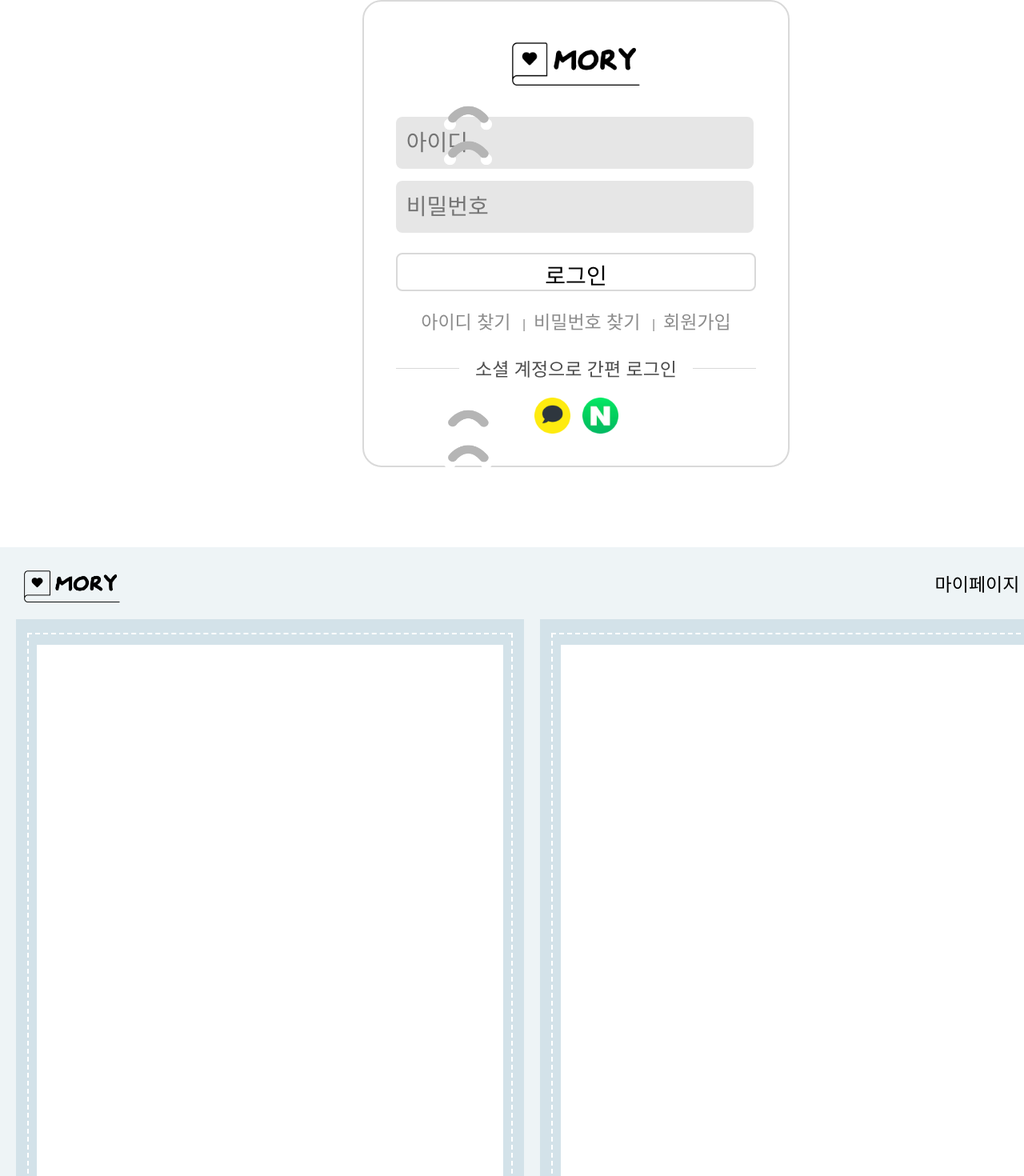
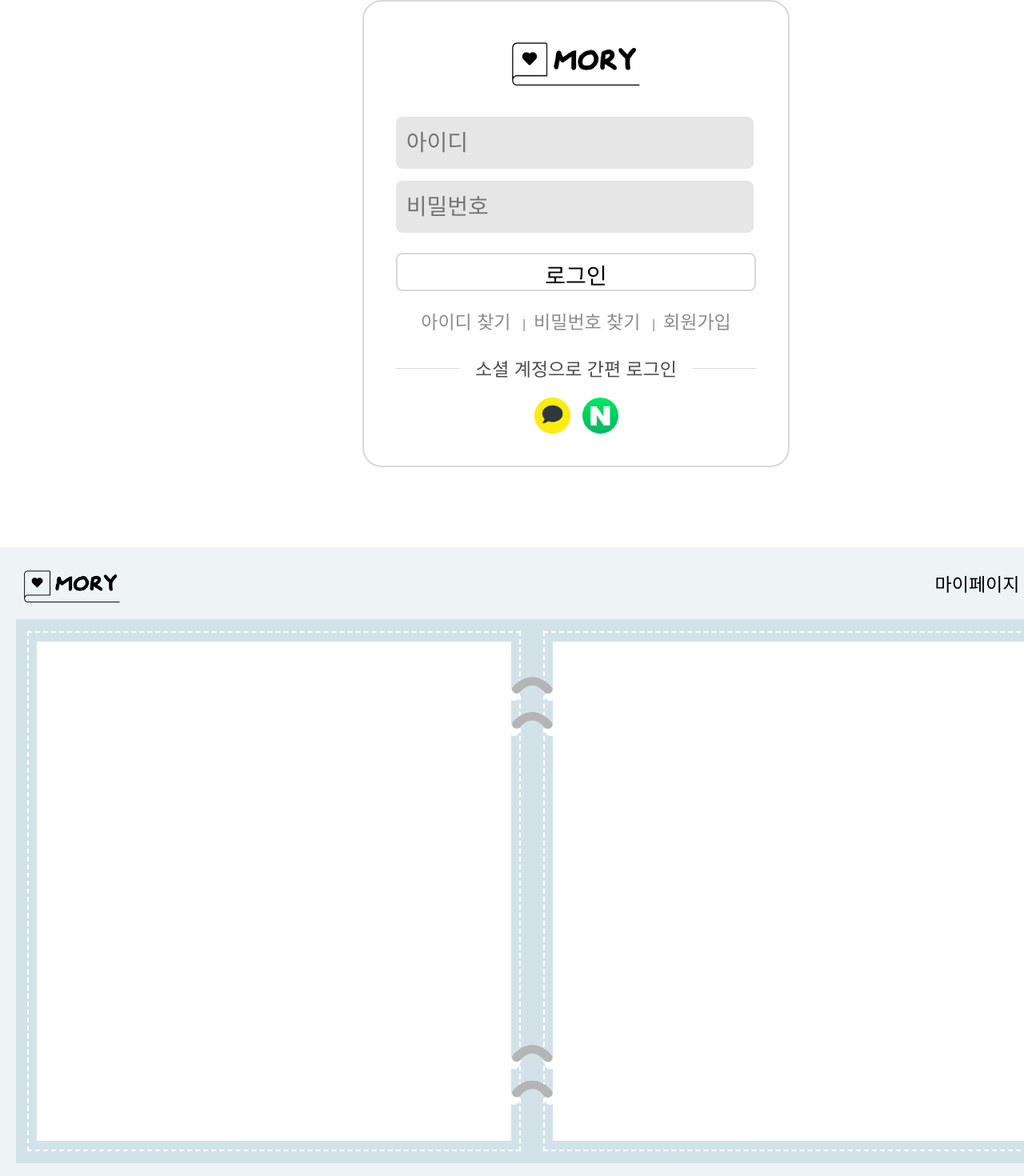
Before and after one commit to ESProject1/Mory, a React (Create React App) app in the folder frontend/: page /login in a window 1280 px wide. Shown: the part 100-1570 px from the top of the page at 80% size. Built offline with nearby package versions, Linux system fonts and the light colour scheme; a web font is replaced by a local one.

Commit message:
완성(스프링 수정전)

```diff
--- a/frontend/src/components/Diary.js
+++ b/frontend/src/components/Diary.js
@@ -7,7 +7,6 @@ import Category from "../components/Category";
 
 const Diary = () => {
   return (
-    <body>
     <div>
       <header className={styles.header}>
         <img src={MoryLogo} alt="Mory Logo" className={styles.logo} />
@@ -21,26 +20,28 @@ const Diary = () => {
       </header>
 
       <main className={styles.main}>
+        <div className={styles.contentContainer}>
+          <div className={styles.springContainer}>
+            <img src={SpringIcon} alt="Spring" className={styles.springIcon} />
+            <img src={SpringIcon} alt="Spring" className={styles.springIcon} />
+          </div>
+
           <div className={styles.backgroundbox}>
             <div className={styles.dottedbox}>
               <div className={styles.box}></div>
             </div>
-          </div>
-          <div className={styles.springContainer}>
-            <img src={SpringIcon} alt="Spring" className={styles.springIcon} />
-            <img src={SpringIcon} alt="Spring" className={styles.springIcon} />
-
           </div>
           <div className={styles.backgroundbox}>
             <div className={styles.dottedbox}>
               <div className={styles.box}></div>
             </div>
           </div>
+        </div>
+
         <Category />
 
       </main>
     </div>
-    </body>
   );
 };
 
--- a/frontend/src/styles/Diary/Diary.module.css
+++ b/frontend/src/styles/Diary/Diary.module.css
@@ -1,4 +1,3 @@
-/* Diary.module.css */
 html, body {
   min-width: 1440px;  /* 최소 너비 */
   min-height: 900px;  /* 최소 높이 */
@@ -7,6 +6,7 @@ html, body {
   margin: 0;
   padding: 0;
 }
+
 .header {
   background-color: #EEF4F6;
   height: 50px;
@@ -44,22 +44,29 @@ html, body {
 }
 
 .main {
-  height: 100%;
+  height: 85vh;
   background-color: #EEF4F6;
   display: flex;
   padding: 20px;
   gap: 20px;
 }
+.contentContainer {
+  display: flex;
+  justify-content: center;
+  align-items: center;
+  position: relative;
+  width: 100%;
+  height: 100%;
+}
 
 .backgroundbox{
   background-color: #D3E2E9;
-  height: 750px;
+  height: 100%;
   width: 50%;
   display: flex;
   justify-content: center; /* 가로 중앙 정렬 */
   align-items: center; /* 세로 중앙 정렬 */
   position: relative;
-
 }
 
 .dottedbox {
@@ -70,7 +77,7 @@ html, body {
   display: flex;
   justify-content: center; /* 가로 중앙 정렬 */
   align-items: center; /* 세로 중앙 정렬 */
-  padding:0px;
+  padding: 0px;
 }
 
 .box{
@@ -80,24 +87,24 @@ html, body {
   border: none;
   padding: 5px;
 }
-/* spring 컨테이너 */
+
+/* Spring 아이콘 컨테이너 (세로 정렬) */
 .springContainer {
   position: absolute;
-  top: 110px;
+  top: 50%;
   left: 50%;
-  transform: translateX(-50%);
+  transform: translate(-50%, -50%);
   display: flex;
+  flex-direction: column; /* 세로 방향 정렬 */
   justify-content: center;
-  gap: 10px;
-  flex-direction: column;
+  align-items: center;
+  gap: 380px; /* 아이콘 사이 간격 */
+  height: auto;
   z-index: 10;
-  gap: 300px;
-  height: 700px;
-  margin-left:-55px;
 }
 
-/* spring 아이콘 스타일 */
+/* Spring 아이콘 스타일 */
 .springIcon {
-  width: 60px; /* 아이콘 크기 조정 */
+  width: 60px;
   height: auto;
 }
```
Lines whose indentation alone changed are shown as unchanged.
